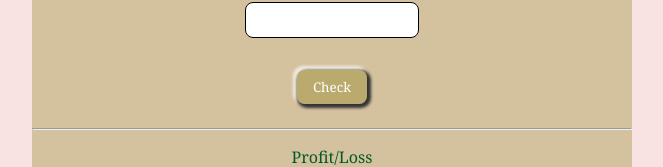
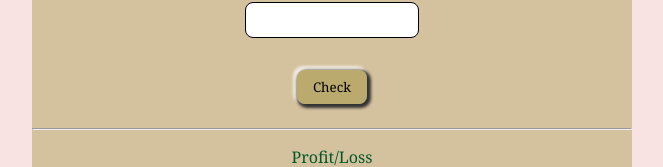
Before and after one commit to DanishOnGit/Stock-tracker-Reactjs, a React (Create React App) app: page / in a window 1280 px wide. In both pictures the pointer is over the button "Check". Shown: the part 449-616 px from the top of the page, without its empty margins (308-971 px from the left). Built offline with nearby package versions, Linux system fonts and the light colour scheme.

Commit message:
style: button hover color

```diff
--- a/src/styles.css
+++ b/src/styles.css
@@ -37,6 +37,10 @@ outline: none;
 }
 .checkBtn:active{
   box-shadow: 1px 1px 3px 2px rgb(51, 51, 51),-1px -1px 3px 2px rgba(228, 227, 227);
+}
+.checkBtn:hover{
+  color:black;
+  transition: 100ms;
 }
 .labels{
   margin: 0.5rem;
```
